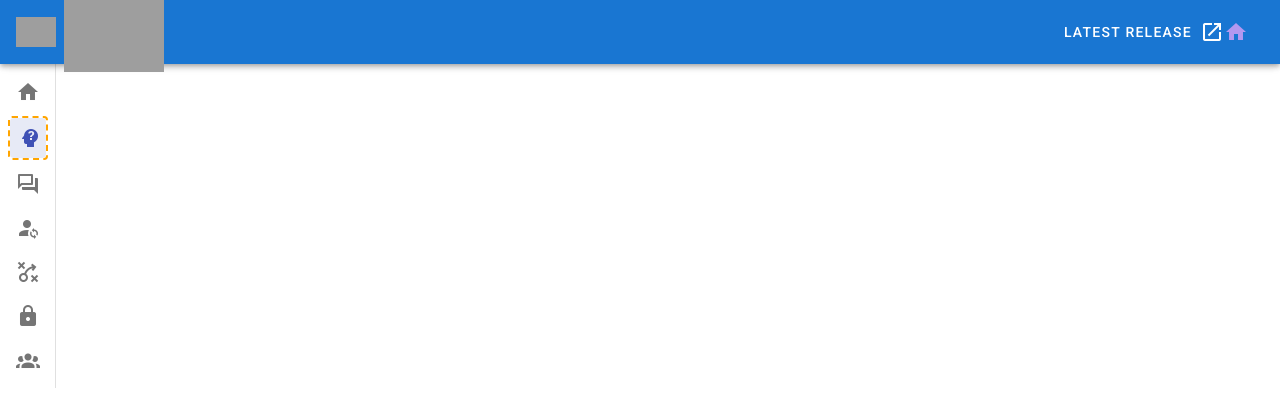
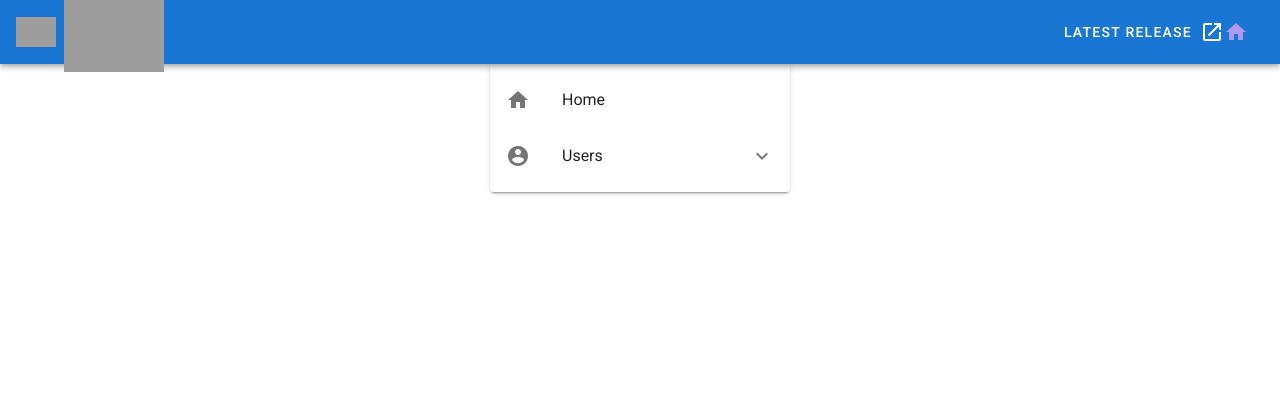
Before and after one commit to AndersonNascimentoAFSN/vuitify, a Vue app: page /#/register in a window 1280 px wide. Shown: the top 406 px of the page. Built offline with nearby package versions, Linux system fonts and the light colour scheme; grey boxes are pictures that could not be loaded.

Commit message:
list-group

```diff
--- a/src/views/Register.vue
+++ b/src/views/Register.vue
@@ -1,110 +1,44 @@
 <template>
-  <!-- <v-container> -->
   <div class="ma-0 pa-0">
-    <!-- <v-card> -->
-    <v-navigation-drawer
-      permanent
-      expand-on-hover
+    <v-card
+      class="mx-auto"
+      width="300"
     >
-      <v-list
-        nav
-        dense
-      >
-        <v-list-item-group
-          v-model="model"
-          active-class="border"
-          mandatory
-          color="indigo"
+      <v-list>
+        <v-list-item>
+          <v-list-item-icon>
+            <v-icon>mdi-home</v-icon>
+          </v-list-item-icon>
+
+          <v-list-item-title>Home</v-list-item-title>
+        </v-list-item>
+
+        <!-- start -->
+        <v-list-group
+          :value="false"
+          prepend-icon="mdi-account-circle"
         >
+          <template v-slot:activator>
+            <v-list-item-title>Users</v-list-item-title>
+          </template>
 
-          <v-list-item link>
+          <v-list-item
+            v-for="([title, icon], i) in admins"
+            :key="i"
+            link
+          >
             <v-list-item-icon>
-              <v-icon>mdi-home</v-icon>
+              <v-icon v-text="icon"></v-icon>
             </v-list-item-icon>
-            <v-list-item-title>Home</v-list-item-title>
+            <v-list-item-title v-text="title"></v-list-item-title>
           </v-list-item>
+        </v-list-group>
+        <!-- start -->
 
-          <v-list-item link>
-            <v-list-item-icon>
-              <v-icon>mdi-head-question</v-icon>
-            </v-list-item-icon>
-            <v-list-item-title>FAQ</v-list-item-title>
-          </v-list-item>
-
-          <v-list-item>
-            <v-list-item-icon link>
-              <v-icon>mdi-forum-outline</v-icon>
-            </v-list-item-icon>
-            <v-list-item-title>PAD</v-list-item-title>
-          </v-list-item>
-
-          <v-list-item>
-            <v-list-item-icon link>
-              <v-icon>mdi-account-sync</v-icon>
-            </v-list-item-icon>
-            <v-list-item-title>TurnOver</v-list-item-title>
-          </v-list-item>
-
-          <v-list-item>
-            <v-list-item-icon link>
-              <v-icon>mdi-strategy</v-icon>
-            </v-list-item-icon>
-            <v-list-item-title>Acomp. Estratégico</v-list-item-title>
-          </v-list-item>
-
-          <v-list-item>
-            <v-list-item-icon link>
-              <v-icon>mdi-lock</v-icon>
-            </v-list-item-icon>
-            <v-list-item-title>Permissões</v-list-item-title>
-          </v-list-item>
-
-          <v-list-item>
-            <v-list-item-icon link>
-              <v-icon>mdi-account-group</v-icon>
-            </v-list-item-icon>
-            <v-list-item-title>Profissionais</v-list-item-title>
-          </v-list-item>
-
-        </v-list-item-group>
       </v-list>
-
-    </v-navigation-drawer>
-    <!-- </v-card> -->
+    </v-card>
   </div>
 
-  <!-- </v-container> -->
-
-  <!-- <v-col cols="4">
-      <v-car
-        class="mx-auto"
-        min-width="400"
-      >
-        <v-list>
-          <v-list-item-group
-            v-model="model"
-            active-class="border"
-            mandatory
-            color="indigo"
-          >
-            <v-list-item
-              v-for="(item, i) in items"
-              v-bind:key="i"
-            >
-
-              <v-list-item-content>
-                <v-list-item-title v-text="item.text"></v-list-item-title>
-              </v-list-item-content>
-
-              <v-list-item-icon>
-                <v-icon v-text="item.icon"></v-icon>
-              </v-list-item-icon>
-
-            </v-list-item>
-          </v-list-item-group>
-        </v-list>
-      </v-car>
-    </v-col> -->
 </template>
 
 <script>
@@ -128,6 +62,10 @@ export default {
         },
       ],
       model: 1,
+      admins: [
+        ['Management', 'mdi-account-multiple-outline'],
+        ['Settings', 'mdi-cog-outline'],
+      ],
     };
   },
 };
@@ -138,6 +76,12 @@ export default {
   border: 2px dashed orange;
 }
 
+.v-list-item--link {
+  /* display: flex; */
+  /* justify-content: center !important; */
+  padding-left: 70px;
+}
+
 /* .c_card {
   max-width: 400px !important;
 } */
```
